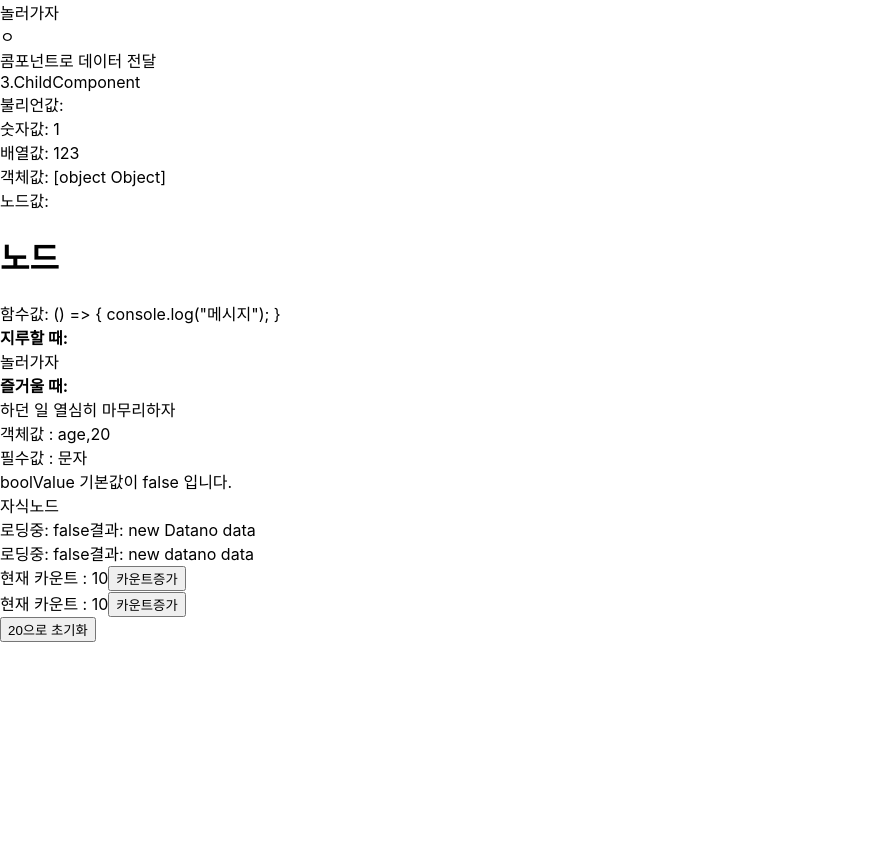
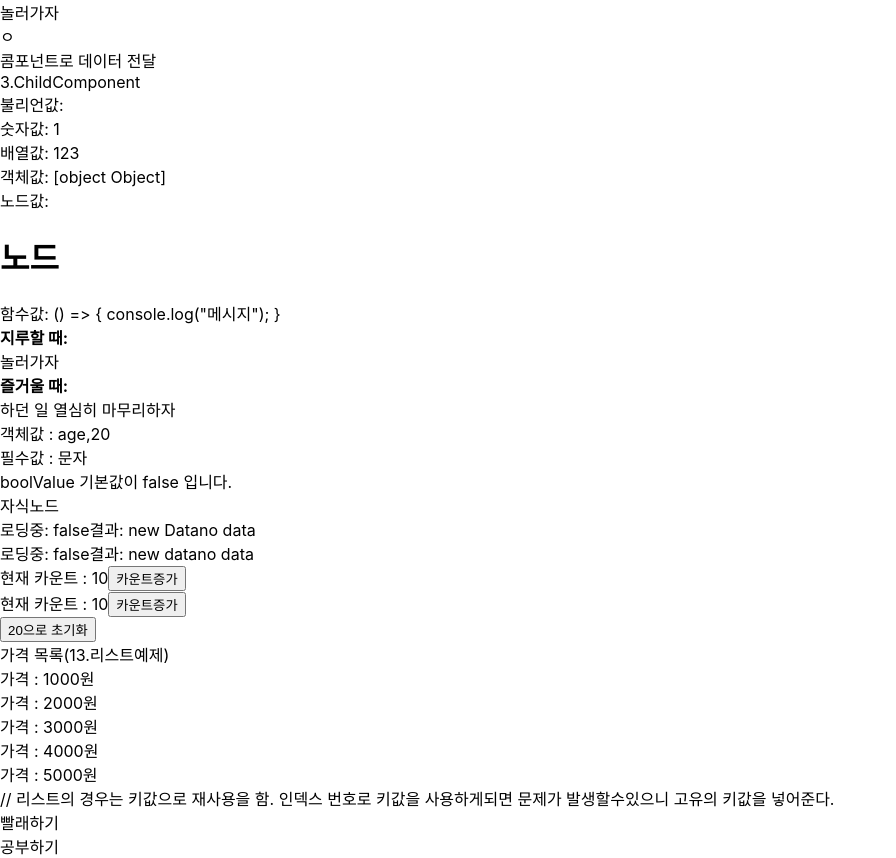
Before and after one commit to lee-kangpyo/do-it-example, a React (Create React App) app: page / in a window 1280 px wide. Shown: the whole page, without its empty margins (0-896 px from the left). Before the commit the page ends 800 px from the top, so only its background shows below. Built offline with nearby package versions, Linux system fonts and the light colour scheme.

Commit message:
배열 컴포넌트 (map()함수와 키를 이용한 재사용)

```diff
--- /dev/null
+++ b/src/03/13.ListExample.jsx
@@ -0,0 +1,15 @@
+import React from 'react'
+
+class ListExample extends React.Component {
+  render () {
+    const priceList = [1000, 2000, 3000, 4000, 5000];
+    return(
+      <div>
+        <label>가격 목록(13.리스트예제)</label>
+        {priceList.map((price, i) => (<div>가격 : {price}원</div>))}
+      </div>
+    )
+  }
+}
+
+export default ListExample;
--- /dev/null
+++ b/src/03/14.TodoList.jsx
@@ -0,0 +1,18 @@
+import React from 'react'
+
+class TodoList extends React.Component {
+  render () {
+    const todoList = [
+      { taskName:"빨래하기", finished : false },
+      { taskName:"공부하기", finished : true },
+    ];
+    return(
+      <div>
+        // 리스트의 경우는 키값으로 재사용을 함. 인덱스 번호로 키값을 사용하게되면 문제가 발생할수있으니 고유의 키값을 넣어준다.
+        {todoList.map( (todo) => <div key = {todo.taskName}>{todo.taskName}</div>)}
+      </div>
+    )
+  }
+}
+
+export default TodoList;
--- a/src/App.jsx
+++ b/src/App.jsx
@@ -13,6 +13,7 @@ import LifeCycleExample from './03/10.LifeCycleExample';
 import Counter from './03/11.Counter';
 import NewCounter from './03/12.newCounter';
 import ListExample from './03/13.ListExample';
+import TodoList from './03/14.TodoList';
 
 class App extends Component {
 
@@ -73,6 +74,8 @@ class App extends Component {
           <button onClick = {this.resetCount}>{this.state.count + 10}으로 초기화</button>
         </div>
 
+        <ListExample />
+        <TodoList />
       </div>
     );
   }
```
